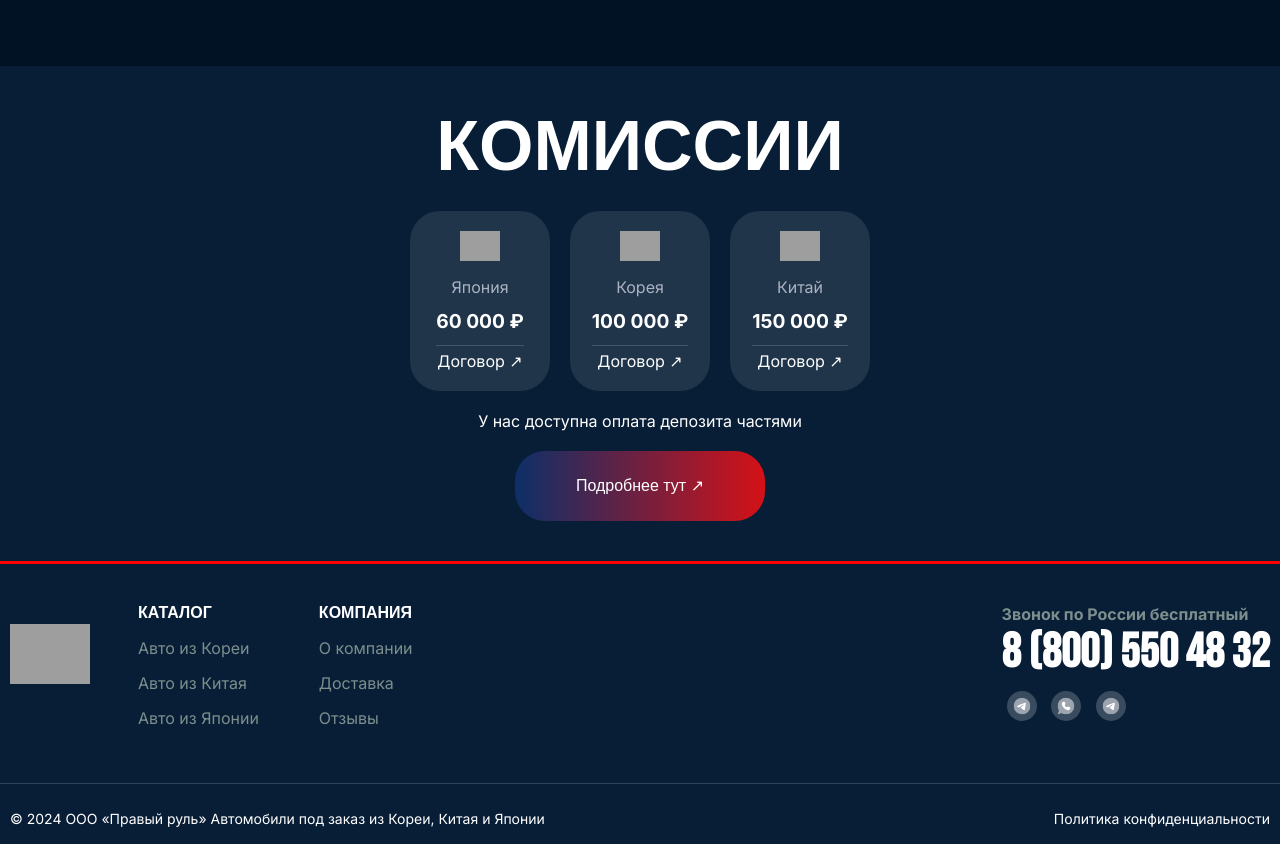
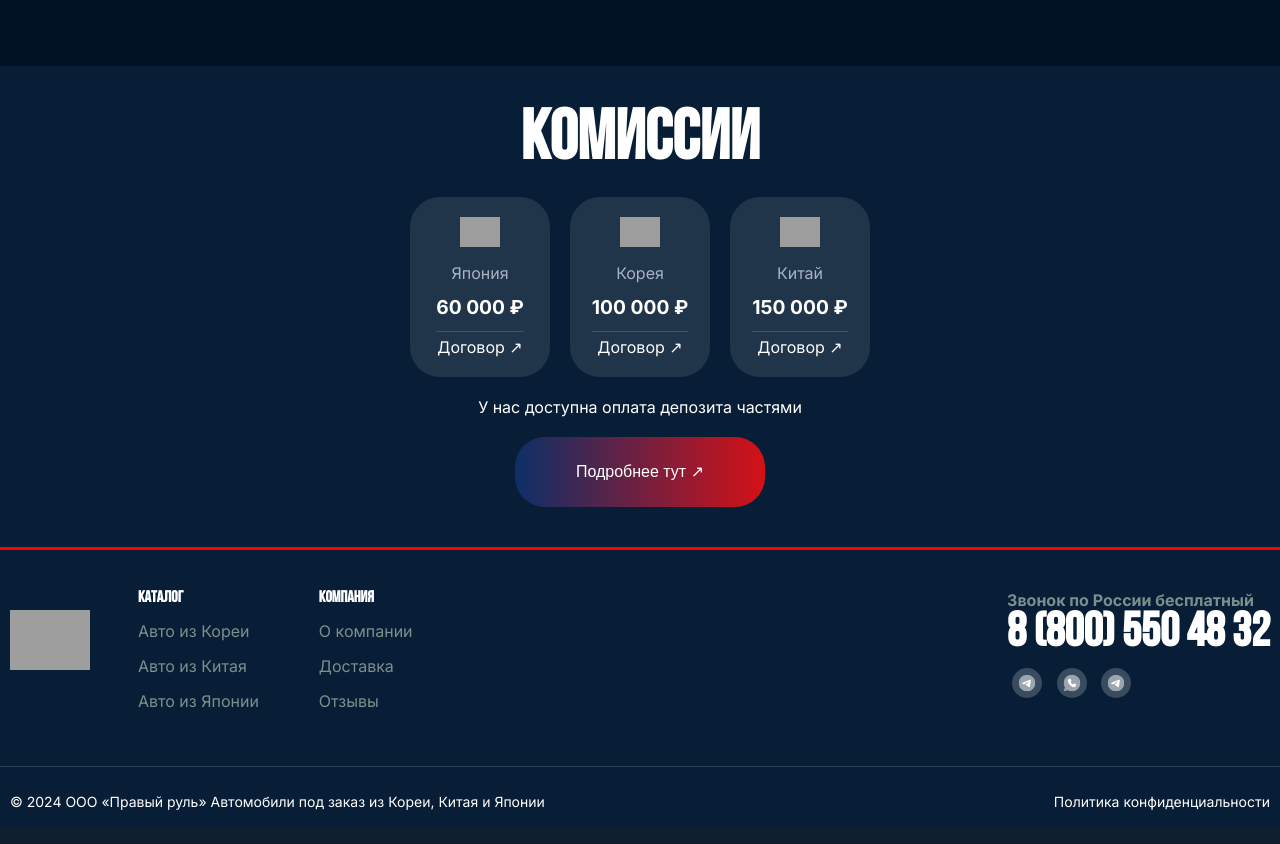
Before and after one commit to SnrPep/Web, a Django app: page /about/ in a window 1280 px wide. Shown: the part 1467-2311 px from the top of the page. After the commit the page ends 2277 px from the top, so only its background shows below. Run offline with Django 5.2, Linux system fonts and the light colour scheme; parts of the project's set-up code (start-up, migrations or seed data) failed here and were passed over; grey boxes are pictures that could not be loaded.

Commit message:
BEBAS NEUE

```diff
--- a/TomikoApp/static/tomiko/css/about.css
+++ b/TomikoApp/static/tomiko/css/about.css
@@ -1,3 +1,10 @@
+@font-face {
+    font-family: "Bebas-Neue-Cyrilic"; /* Название шрифта */
+    src: url("../../../../../static/tomiko/fonts/Bebas Neue Cyrilic.ttf") format("truetype");
+    font-weight: normal;
+    font-style: normal;
+}
+
 * {
     margin: 0;
     padding: 0;
@@ -36,7 +43,7 @@ body {
 .title-ab{
     margin: 0 auto;
     font-size: 70px;
-        font-family: "Montserrat", serif;
+        font-family: "Bebas-Neue-Cyrilic", serif;
         font-weight: 700;
         font-style: normal;
         text-transform: uppercase;
@@ -180,7 +187,7 @@ body {
 
 .h-info{
     font-size: 50px;
-    font-family: "Montserrat", serif;
+    font-family: "Bebas-Neue-Cyrilic", serif;
         font-weight: 700;
         font-style: normal;
         text-transform: uppercase;
@@ -247,7 +254,7 @@ body {
 }
 
 .f-size{
-    font-family: "Montserrat", serif;
+    font-family: "Bebas-Neue-Cyrilic", serif;
     font-size: 24px;
 }
 
@@ -340,7 +347,7 @@ body {
     font-size: 70px;
     color: white;
     margin-bottom: 20px;
-    font-family: 'Bebas Neue', sans-serif;
+    font-family: 'Bebas-Neue-Cyrilic', sans-serif;
 }
 
 .commission-cards {
--- a/TomikoApp/static/tomiko/css/general/continfo.css
+++ b/TomikoApp/static/tomiko/css/general/continfo.css
@@ -160,9 +160,6 @@
     height: 142.5px;
     line-height: 70px;
     font-family: "Bebas-Neue-Cyrilic", sans-serif;
-    font-weight: bold;
-    width: 405px; /* Ограничиваем ширину */
-    text-align: justify; /* Выравниваем текст */
 }
 
 .info-block{
--- a/TomikoApp/static/tomiko/css/general/footer.css
+++ b/TomikoApp/static/tomiko/css/general/footer.css
@@ -1,3 +1,10 @@
+@font-face {
+    font-family: "Bebas-Neue-Cyrilic"; /* Название шрифта */
+    src: url("../../../../../static/tomiko/fonts/Bebas Neue Cyrilic.ttf") format("truetype");
+    font-weight: normal;
+    font-style: normal;
+}
+
 footer {
   border-top: solid 3px red;
   background-color: #081e36;
@@ -45,7 +52,7 @@ footer {
 .footer-column h4 {
   font-size: 16px;
   margin-bottom: 10px;
-  font-family: 'Bebas Neue', sans-serif;
+  font-family: 'Bebas-Neue-Cyrilic', sans-serif;
 }
 
 .footer-column ul {
@@ -80,7 +87,7 @@ footer {
   font-size: 48px;
   font-weight: bold;
   margin: 0;
-  font-family: 'Bebas Neue', sans-serif;
+  font-family: 'Bebas-Neue-Cyrilic', sans-serif;
 }
 
 .social-icons {
--- a/TomikoApp/static/tomiko/css/general/header_gen.css
+++ b/TomikoApp/static/tomiko/css/general/header_gen.css
@@ -1,3 +1,10 @@
+@font-face {
+    font-family: "Bebas-Neue-Cyrilic"; /* Название шрифта */
+    src: url("../../../../../static/tomiko/fonts/Bebas Neue Cyrilic.ttf") format("truetype");
+    font-weight: normal;
+    font-style: normal;
+}
+
 body {
     background: var(--main-bg-color);
     padding: 0;
@@ -32,7 +39,7 @@ body {
     color: white;
     list-style-type: none;
     text-decoration: none;
-    font-family: "Bebas Neue", serif;
+    font-family: "Bebas-Neue-Cyrilic", serif;
     font-size: 1.5rem;
 }
 
@@ -88,7 +95,7 @@ li {
 }
 
 .header-number{
-    font-family: "Bebas Neue", serif;
+    font-family: "Bebas-Neue-Cyrilic", serif;
     font-size: 24px;
     color: #fff;
     opacity: 1;
```
Also changed, not shown: TomikoApp/static/tomiko/css/akcii.css (+8 -1 lines), TomikoApp/static/tomiko/css/contacts.css (+8 -1 lines), cars/static/tomiko/css/catalog_cars.css (+10 -3 lines).
